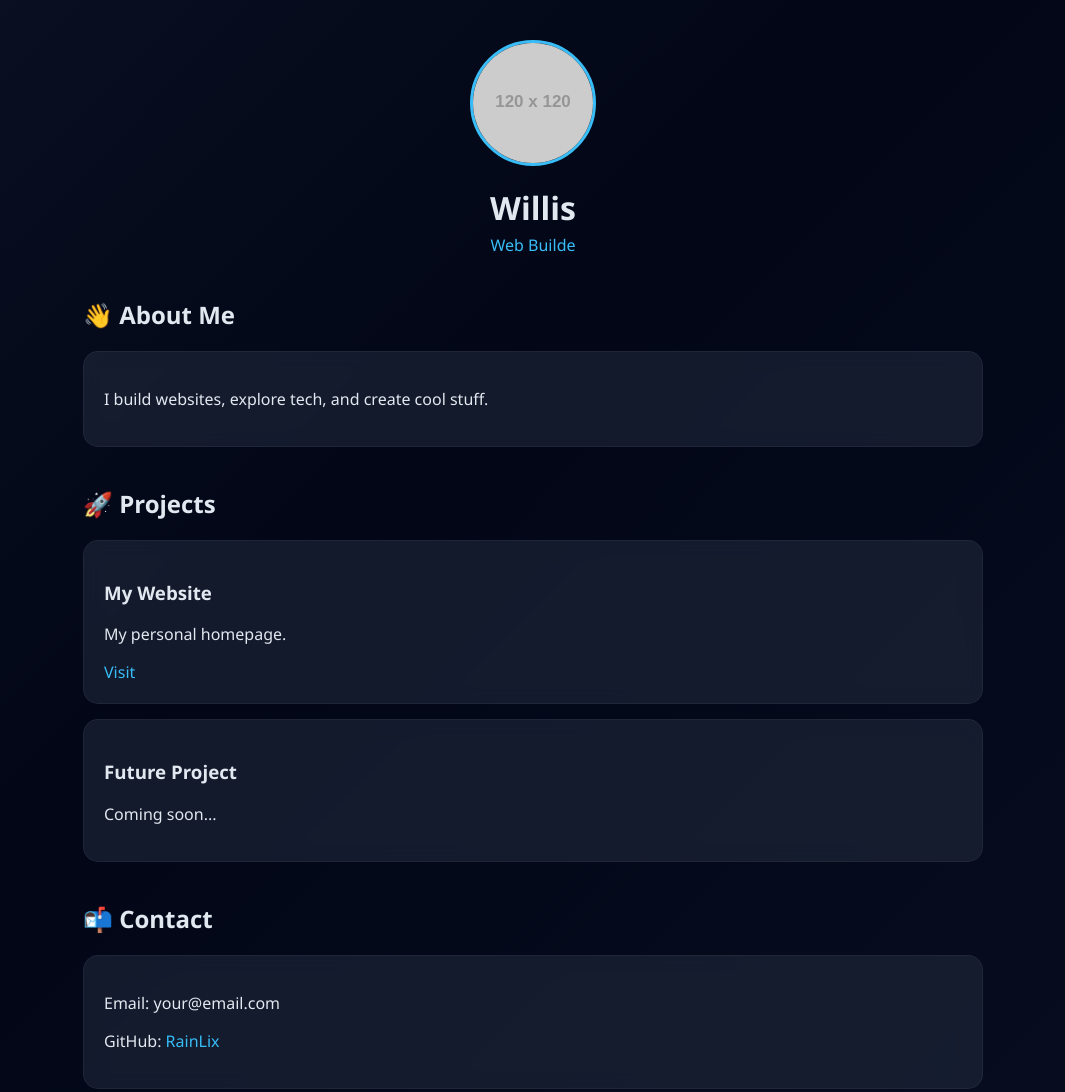
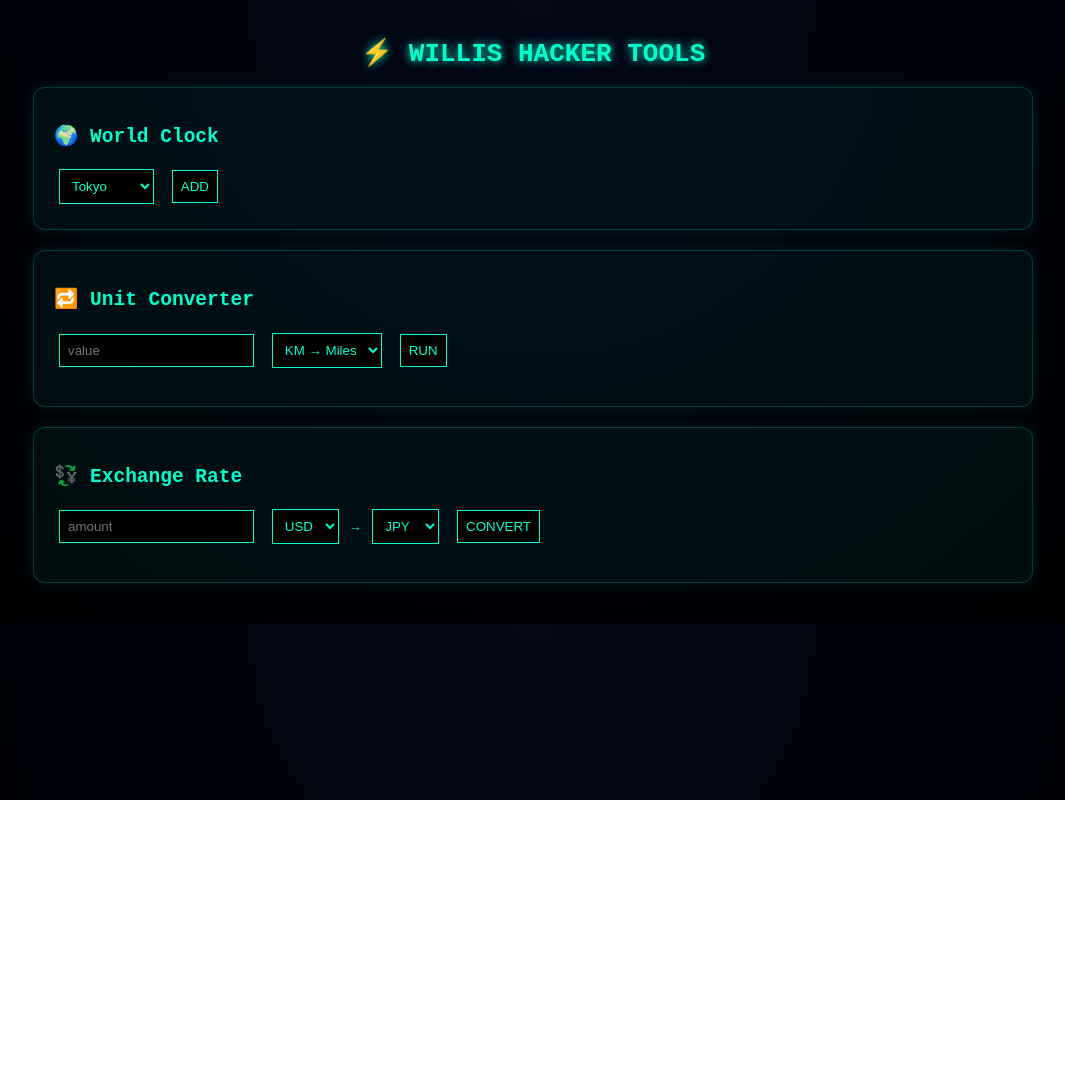
Before and after one commit to RainLix/willislixy.github.io, a plain HTML site: page index.html in a window 1280 px wide. Shown: the top 1092 px of the page, without its empty margins (107-1172 px from the left). After the commit the page ends 800 px from the top, so only its background shows below. Drawn offline with Linux system fonts and the light colour scheme; placeholder pictures from the web are drawn by us.

Commit message:
Update index.html

```diff
--- a/index.html
+++ b/index.html
@@ -2,163 +2,162 @@
 <html lang="en">
 <head>
 <meta charset="UTF-8">
-<title>Willis | Personal Site</title>
 <meta name="viewport" content="width=device-width, initial-scale=1.0">
-
+<title>Willis Hacker Tools</title>
 <style>
 body {
-  margin: 0;
-  font-family: "Segoe UI", sans-serif;
-  background: linear-gradient(-45deg, #0f172a, #020617, #1e293b, #0f172a);
-  background-size: 400% 400%;
-  animation: bg 10s ease infinite;
-  color: #e2e8f0;
+  margin:0;
+  font-family: monospace;
+  background: radial-gradient(circle at top, #020617, #000);
+  color:#00ffcc;
 }
-
-@keyframes bg {
-  0% {background-position: 0% 50%;}
-  50% {background-position: 100% 50%;}
-  100% {background-position: 0% 50%;}
+.container {
+  max-width:1000px;
+  margin:auto;
+  padding:20px;
 }
-
-.container {
-  max-width: 900px;
-  margin: auto;
-  padding: 40px 20px;
+h1 {
+  text-align:center;
+  text-shadow:0 0 10px #00ffcc;
 }
-
-.header {
-  text-align: center;
+.card {
+  background: rgba(0,255,204,0.05);
+  border:1px solid rgba(0,255,204,0.2);
+  border-radius:12px;
+  padding:20px;
+  margin-bottom:20px;
+  box-shadow:0 0 15px rgba(0,255,204,0.1);
 }
-
-.avatar {
-  width: 120px;
-  border-radius: 50%;
-  border: 3px solid #38bdf8;
-  transition: 0.3s;
+select,input,button {
+  background:black;
+  color:#00ffcc;
+  border:1px solid #00ffcc;
+  padding:8px;
+  margin:5px;
 }
-.avatar:hover {
-  transform: scale(1.1);
+button:hover {
+  background:#00ffcc;
+  color:black;
+  cursor:pointer;
 }
-
-h1 {
-  margin: 15px 0 5px;
-}
-
-.typing {
-  color: #38bdf8;
-  height: 24px;
-}
-
-.section {
-  margin-top: 40px;
-}
-
-.card {
-  background: rgba(30, 41, 59, 0.6);
-  backdrop-filter: blur(10px);
-  padding: 20px;
-  border-radius: 15px;
-  margin-top: 15px;
-  transition: 0.3s;
-  border: 1px solid rgba(255,255,255,0.05);
-}
-
-.card:hover {
-  transform: translateY(-8px);
-  box-shadow: 0 0 20px rgba(56,189,248,0.3);
-}
-
-a {
-  color: #38bdf8;
-  text-decoration: none;
-}
-
-footer {
-  text-align: center;
-  margin-top: 50px;
-  color: #64748b;
+.time-item {
+  display:flex;
+  justify-content:space-between;
+  margin-top:8px;
 }
 </style>
 </head>
+<body>
+<div class="container">
+<h1>⚡ WILLIS HACKER TOOLS</h1>
 
-<body>
+<div class="card">
+<h2>🌍 World Clock</h2>
+<select id="timezoneSelect">
+<option value="Asia/Tokyo">Tokyo</option>
+<option value="America/New_York">New York</option>
+<option value="Europe/London">London</option>
+<option value="Asia/Shanghai">Shanghai</option>
+</select>
+<button onclick="addClock()">ADD</button>
+<div id="clocks"></div>
+</div>
 
-<div class="container">
+<div class="card">
+<h2>🔁 Unit Converter</h2>
+<input type="number" id="inputValue" placeholder="value">
+<select id="conversionType">
+<option value="km_miles">KM → Miles</option>
+<option value="miles_km">Miles → KM</option>
+<option value="c_f">C → F</option>
+<option value="f_c">F → C</option>
+</select>
+<button onclick="convert()">RUN</button>
+<p id="result"></p>
+</div>
 
-  <!-- 头像 -->
-  <div class="header">
-    <img src="https://via.placeholder.com/120" class="avatar">
-    <h1>Willis</h1>
-    <div class="typing" id="typing"></div>
-  </div>
-
-  <!-- 关于 -->
-  <div class="section">
-    <h2>👋 About Me</h2>
-    <div class="card">
-      <p>I build websites, explore tech, and create cool stuff.</p>
-    </div>
-  </div>
-
-  <!-- 项目 -->
-  <div class="section">
-    <h2>🚀 Projects</h2>
-
-    <div class="card">
-      <h3>My Website</h3>
-      <p>My personal homepage.</p>
-      <a href="#">Visit</a>
-    </div>
-
-    <div class="card">
-      <h3>Future Project</h3>
-      <p>Coming soon...</p>
-    </div>
-
-  </div>
-
-  <!-- 联系 -->
-  <div class="section">
-    <h2>📬 Contact</h2>
-    <div class="card">
-      <p>Email: your@email.com</p>
-      <p>GitHub: <a href="#">RainLix</a></p>
-    </div>
-  </div>
-
-  <footer>
-    © 2026 Willis
-  </footer>
+<div class="card">
+<h2>💱 Exchange Rate</h2>
+<input type="number" id="currencyInput" placeholder="amount">
+<select id="fromCurrency">
+<option value="USD">USD</option>
+<option value="JPY">JPY</option>
+<option value="CNY">CNY</option>
+<option value="EUR">EUR</option>
+</select>
+→
+<select id="toCurrency">
+<option value="JPY">JPY</option>
+<option value="USD">USD</option>
+<option value="CNY">CNY</option>
+<option value="EUR">EUR</option>
+</select>
+<button onclick="convertCurrency()">CONVERT</button>
+<p id="currencyResult"></p>
+</div>
 
 </div>
 
 <script>
-const text = ["Tech Enthusiast", "Web Builder", "Explorer"];
-let i = 0, j = 0, current = "", isDeleting = false;
+let clocks = JSON.parse(localStorage.getItem('clocks')) || [];
 
-function type() {
-  current = text[i];
-  if (isDeleting) {
-    document.getElementById("typing").innerHTML = current.substring(0, j--);
-  } else {
-    document.getElementById("typing").innerHTML = current.substring(0, j++);
+function addClock(){
+  const tz = document.getElementById('timezoneSelect').value;
+  if(!clocks.includes(tz)){
+    clocks.push(tz);
+    localStorage.setItem('clocks', JSON.stringify(clocks));
   }
-
-  if (!isDeleting && j === current.length) {
-    isDeleting = true;
-    setTimeout(type, 1000);
-  } else if (isDeleting && j === 0) {
-    isDeleting = false;
-    i = (i + 1) % text.length;
-    setTimeout(type, 300);
-  } else {
-    setTimeout(type, isDeleting ? 50 : 100);
-  }
+  renderClocks();
 }
 
-type();
+function renderClocks(){
+  const container = document.getElementById('clocks');
+  container.innerHTML = '';
+  clocks.forEach(tz=>{
+    const div = document.createElement('div');
+    div.className='time-item';
+    div.innerHTML=`<span>${tz}</span><span id="${tz}"></span>`;
+    container.appendChild(div);
+  });
+}
+
+function updateTime(){
+  clocks.forEach(tz=>{
+    const now = new Date().toLocaleString('en-US',{timeZone:tz});
+    const el = document.getElementById(tz);
+    if(el) el.innerText = now;
+  });
+}
+setInterval(updateTime,1000);
+renderClocks();
+
+function convert(){
+  const val = parseFloat(document.getElementById('inputValue').value);
+  const type = document.getElementById('conversionType').value;
+  let result;
+
+  switch(type){
+    case 'km_miles': result = val*0.621371; break;
+    case 'miles_km': result = val/0.621371; break;
+    case 'c_f': result = (val*9/5)+32; break;
+    case 'f_c': result = (val-32)*5/9; break;
+  }
+  document.getElementById('result').innerText = 'Result: '+result;
+}
+
+async function convertCurrency(){
+  const amount = document.getElementById('currencyInput').value;
+  const from = document.getElementById('fromCurrency').value;
+  const to = document.getElementById('toCurrency').value;
+
+  const res = await fetch(`https://api.exchangerate-api.com/v4/latest/${from}`);
+  const data = await res.json();
+
+  const rate = data.rates[to];
+  const result = amount * rate;
+
+  document.getElementById('currencyResult').innerText = `${amount} ${from} = ${result.toFixed(2)} ${to}`;
+}
 </script>
-
 </body>
 </html>
```
